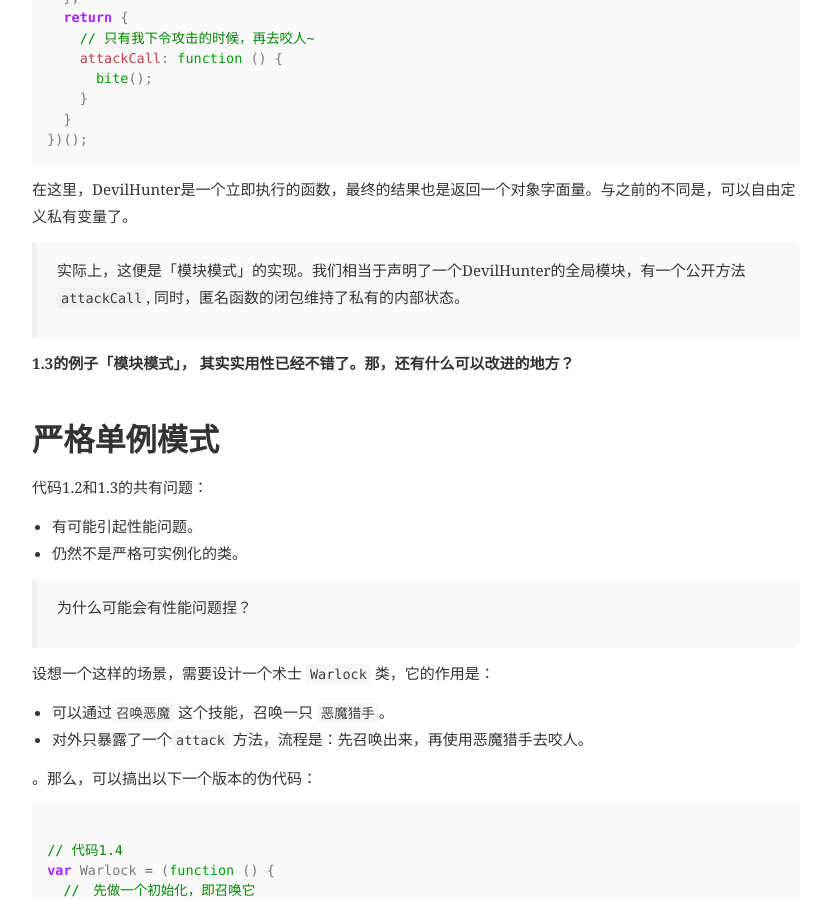
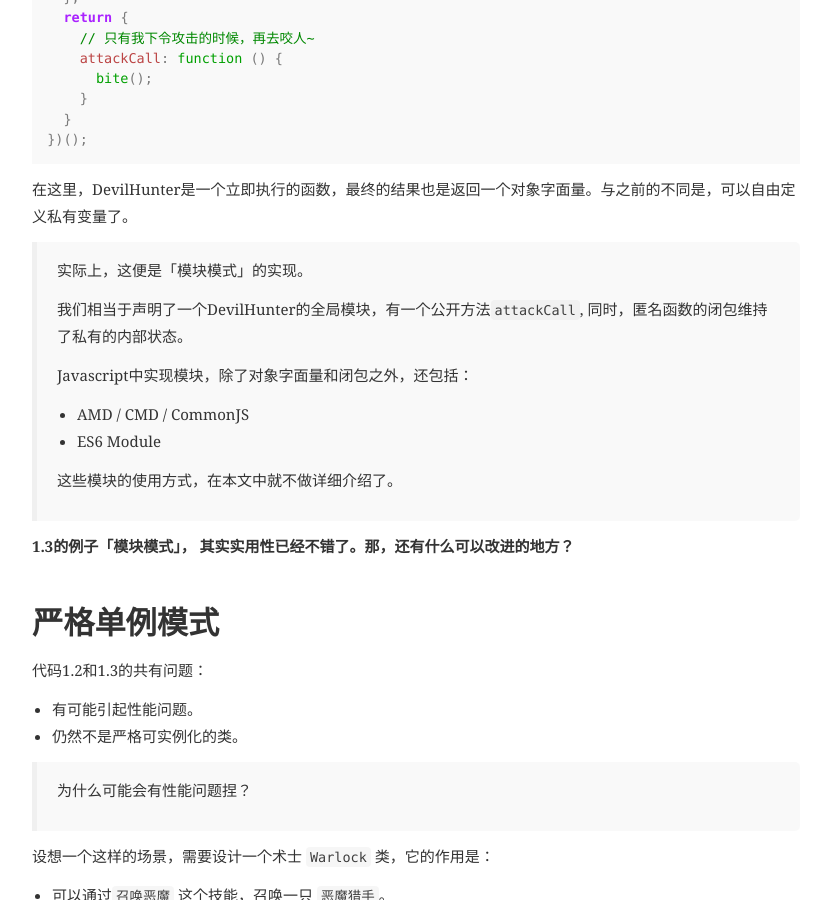
Before and after one commit to clancyz/clancyz.github.io, a Jekyll site: the page built from _posts/2015-09-27-Javascript-Design-pattern-Singleton.md, in a window 1280 px wide and 900 px high, scrolled down 2292 px. Shown: the whole window, without its empty margins (224-1050 px from the left). Built offline with Jekyll 4.4.1, drawn with Linux system fonts in a browser that asks for light colours; nearby versions of some CDN libraries; some web fonts are replaced; comment, search, counter and statistics services are not loaded; some of the changed text lies outside the part shown.

Commit message:
fix format

```diff
--- a/_posts/2015-09-27-Javascript-Design-pattern-Singleton.md
+++ b/_posts/2015-09-27-Javascript-Design-pattern-Singleton.md
@@ -98,7 +98,16 @@ var DevilHunter = (function () {
 
 在这里，DevilHunter是一个立即执行的函数，最终的结果也是返回一个对象字面量。与之前的不同是，可以自由定义私有变量了。
 
-> 实际上，这便是「模块模式」的实现。我们相当于声明了一个DevilHunter的全局模块，有一个公开方法`attackCall`, 同时，匿名函数的闭包维持了私有的内部状态。
+> 实际上，这便是「模块模式」的实现。
+>
+> 我们相当于声明了一个DevilHunter的全局模块，有一个公开方法`attackCall`, 同时，匿名函数的闭包维持了私有的内部状态。
+>
+> Javascript中实现模块，除了对象字面量和闭包之外，还包括：
+>
+> - AMD / CMD / CommonJS
+> - ES6 Module
+>
+> 这些模块的使用方式，在本文中就不做详细介绍了。
 
 **1.3的例子「模块模式」， 其实实用性已经不错了。那，还有什么可以改进的地方？**
 
@@ -194,8 +203,9 @@ Warlock.getInstance({hp: 200})
 
 ## 总结
 
-- 模块模式可以是简单对象自变量，也可以使用闭包创建；
-- 严格单例模式需要可实例化，对于资源密集或者配置开销很大导致初始化消耗性能较多的单例，可以进行惰性实例化。
+> - 模块模式可以是简单对象自变量，也可以使用闭包创建；
+> - 严格单例模式需要可实例化，对于资源密集或者配置开销很大导致初始化消耗性能较多的单例，可以进行惰性实例化。
 
 是否明白呢亲？
+
 以上。
```
Also changed, not shown: 2 other files.
